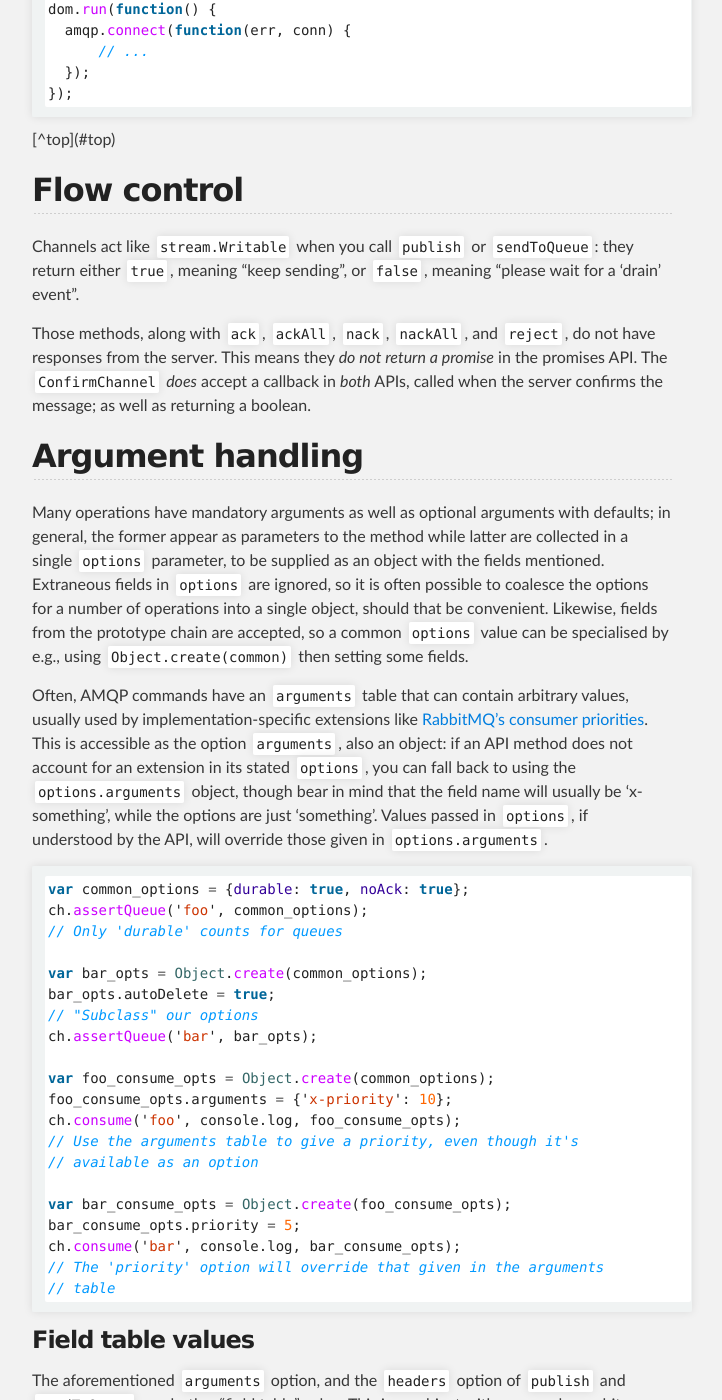
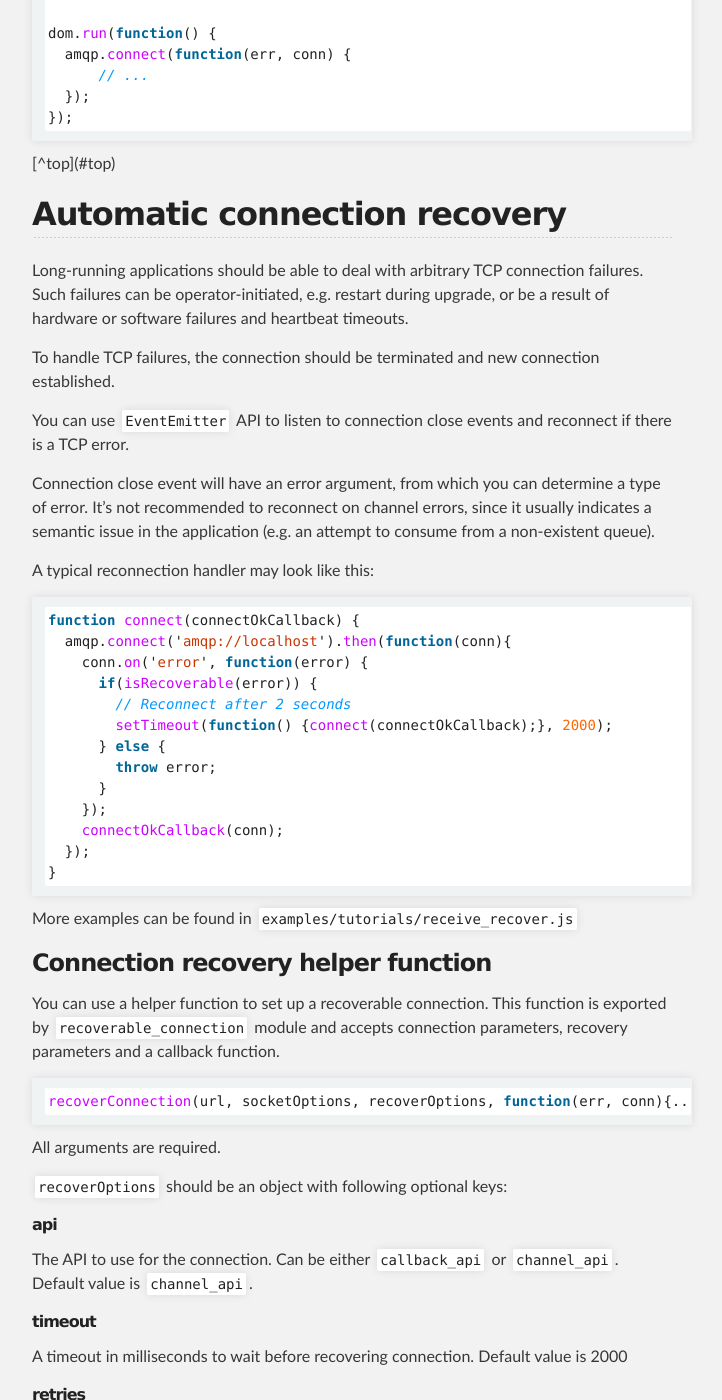
Before and after one commit to amqp-node/amqplib, a Jekyll site: the page built from channel_api.md, in a window 1280 px wide and 1400 px high, scrolled down 4375 px. Shown: the whole window, without its empty margins (288-1010 px from the left). Built offline with Jekyll 4.4.1, drawn with Linux system fonts in a browser that asks for light colours; Markdown is read by kramdown in place of the engine named in the settings; some of the changed text lies outside the part shown.

Commit message:
Document connection recovery techniques.

````diff
--- a/channel_api.md
+++ b/channel_api.md
@@ -9,6 +9,7 @@ title: Channel API reference
  * [Dealing with failure](#failure)
    * [Exceptions and promises](#failure_promises)
    * [Exceptions and callbacks](#failure_callbacks)
+   * [Automatic connection recovery](#connection_recovery)
  * [Flow control](#flowcontrol)
  * [Argument handling](#args)
  * [API reference](#api_reference)
@@ -212,6 +213,101 @@ dom.run(function() {
 
 [^top](#top)
 
+## <a name="connection_recovery"></a>Automatic connection recovery
+
+Long-running applications should be able to deal with arbitrary
+TCP connection failures.
+Such failures can be operator-initiated, e.g. restart during upgrade,
+or be a result of hardware or software failures and heartbeat timeouts.
+
+To handle TCP failures, the connection should be terminated and new connection
+established.
+
+You can use `EventEmitter` API to listen to connection close events
+and reconnect if there is a TCP error.
+
+Connection close event will have an error argument, from which you can
+determine a type of error. It's not recommended to reconnect on channel errors,
+since it usually indicates a semantic issue in the application
+(e.g. an attempt to consume from a non-existent queue).
+
+A typical reconnection handler may look like this:
+```js
+function connect(connectOkCallback) {
+  amqp.connect('amqp://localhost').then(function(conn){
+    conn.on('error', function(error) {
+      if(isRecoverable(error)) {
+        // Reconnect after 2 seconds
+        setTimeout(function() {connect(connectOkCallback);}, 2000);
+      } else {
+        throw error;
+      }
+    });
+    connectOkCallback(conn);
+  });
+}
+```
+
+More examples can be found in `examples/tutorials/receive_recover.js`
+
+### Connection recovery helper function
+
+You can use a helper function to set up a recoverable connection.
+This function is exported by `recoverable_connection` module and accepts
+connection parameters, recovery parameters and a callback function.
+
+```js
+recoverConnection(url, socketOptions, recoverOptions, function(err, conn){...})
+```
+
+All arguments are required.
+
+`recoverOptions` should be an object with following optional keys:
+
+###### api
+
+The API to use for the connection. Can be either `callback_api` or `channel_api`.
+Default value is `channel_api`.
+
+###### timeout
+
+A timeout in milliseconds to wait before recovering connection.
+Default value is 2000
+
+###### retries
+
+Times to retry connection attempt, when unable to connect.
+Default value is 5.
+
+###### recover_forced
+
+Try to recover connections, closed by the server.
+This setting should be used for testing purposes only.
+Defailt value is false.
+
+```js
+var recoverable = require('amqplib/recoverable_connection');
+
+recoverable.recoverableConnection('amqp://localhost', socketOptions, recoverOptions,
+  function(err, conn){
+    if(err) {
+      console.warn(err);
+      throw err;
+    } else {
+      return conn.createChannel().then(function(ch) {
+        // Channel ops
+      });
+    }
+});
+```
+
+This function can be used with both channel and callback API, but cannot be
+made into promise, because the callback function can be called multiple times
+asynchronously from the erorr event handler.
+
+Complete example can be found in `examples/tutorials/receive_recover_helper.js`
+and `examples/tutorials/callback_api/receive_recover_helper.js`
+
 ## <a name="flowcontrol"></a>Flow control
 
 Channels act like [`stream.Writable`][nodejs-writable] when you call
````
